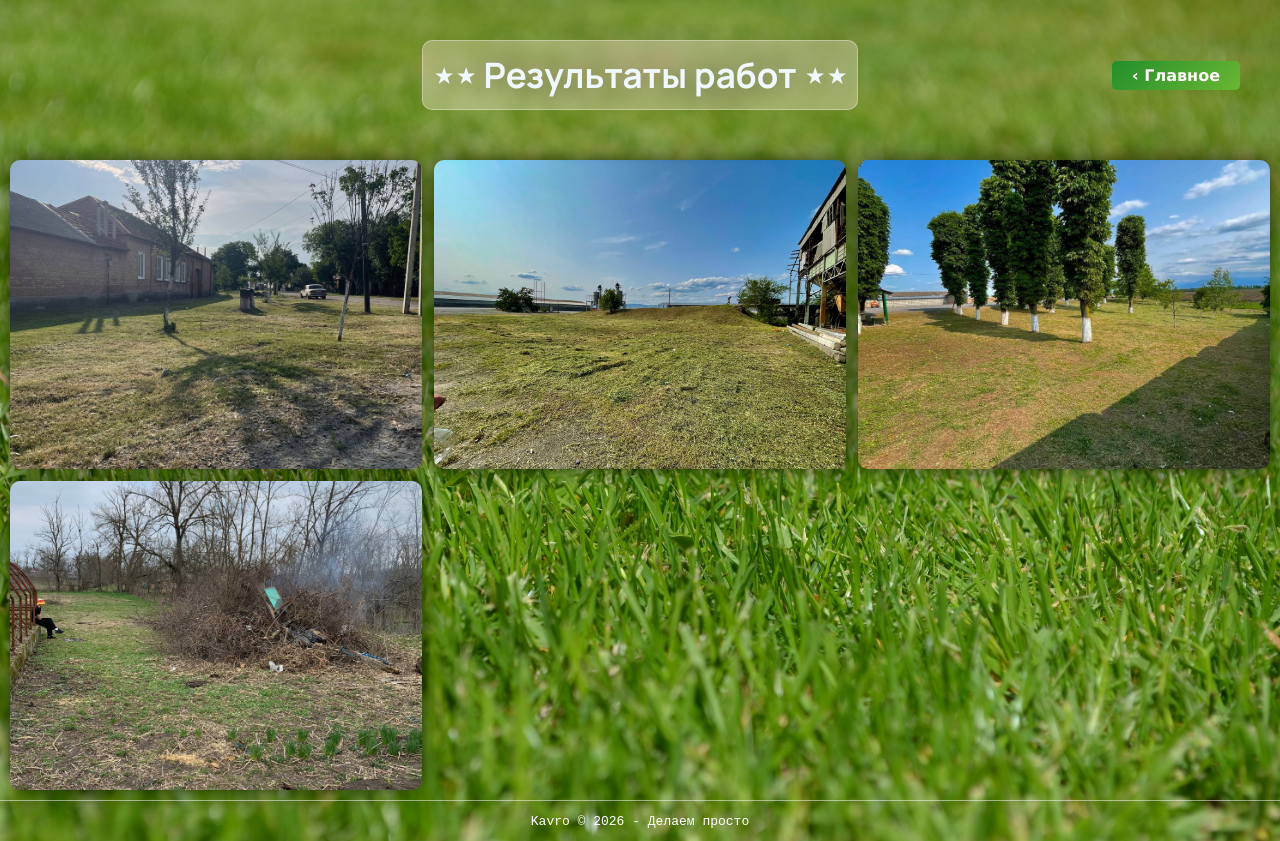
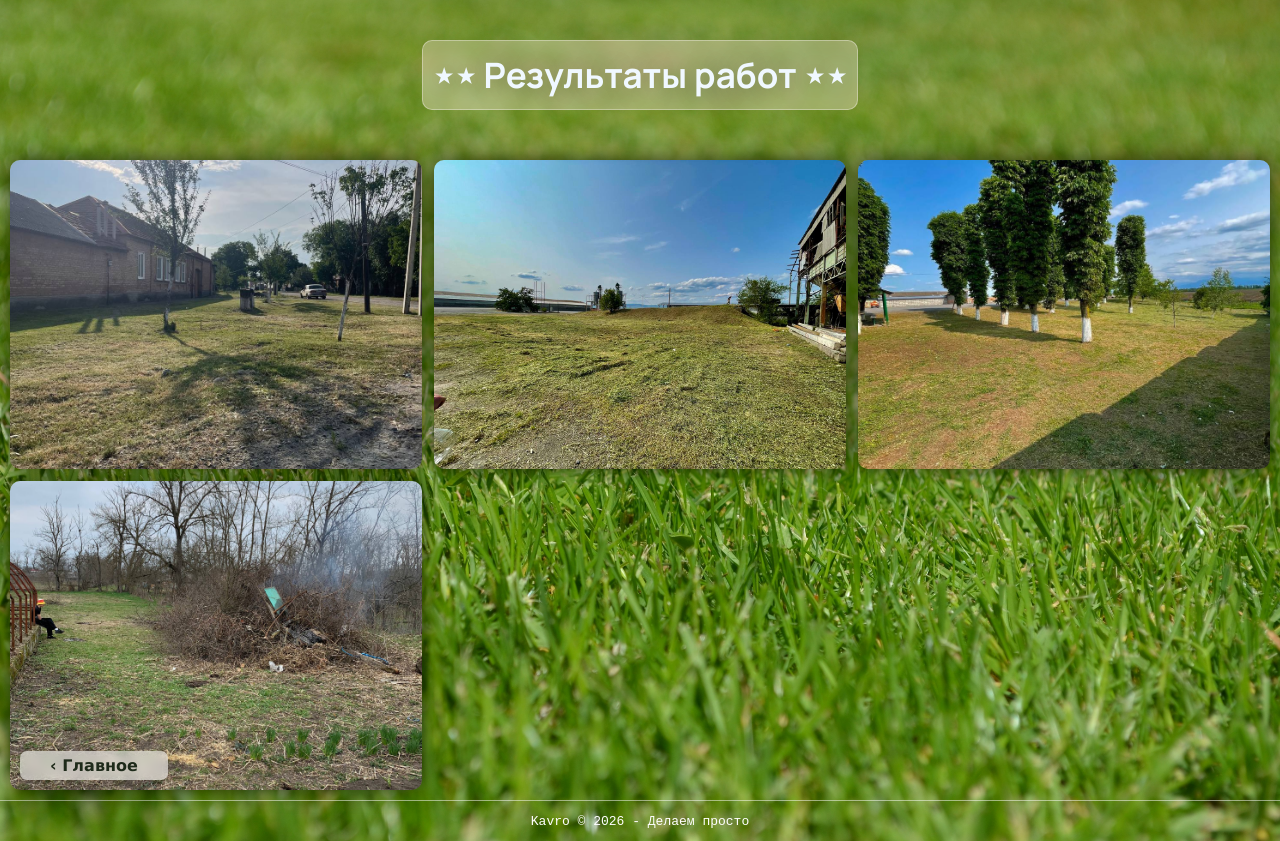
Before and after one commit to xh3t4g/dachny-service, a React (Vite) app: page /#/gallery in a window 1280 px wide. Built offline with nearby package versions, Linux system fonts and the light colour scheme.

Commit message:
готовый проект

```diff
--- a/src/css/gallery.css
+++ b/src/css/gallery.css
@@ -61,8 +61,9 @@ header * {
 
 
 .header_link_kover {
-    position: absolute;
-    right: 10px;
+    position: fixed;
+    bottom: 10px;
+    left: 10px;
     transition: all 0.3s ease;
 }
 
@@ -73,21 +74,20 @@ header * {
 
 .header_link_kover a {
     width: 100px;
-    color: snow;
+    display: inline-block;
+    color: #1e2a1a;
     text-decoration: none;
-    background: linear-gradient(
-        135deg,
-        #238f2b,
-        #6ab634
-    );
-    padding: 5px 20px;
+    background: rgba(255, 255, 255, 0.554);
+    backdrop-filter: blur(4px);
+    padding: 5px 30px;
     margin: 10px;
-    border-radius: 5px;
+    border-radius: 7px;
     font-family: 'Lucida Sans', 'Lucida Sans Regular', 'Lucida Grande', 'Lucida Sans Unicode', Geneva, Verdana, sans-serif;
     font-weight: 600;
     width: fit-content;
     border: none;
-
+    cursor: pointer;
+    box-shadow: 0 15px 40px rgba(0, 0, 0, 0.291);
 }
 
 /* ШАПКА ⤴ */
@@ -122,9 +122,6 @@ header * {
     #gallery_list {
         grid-template-columns: repeat(auto-fit, minmax(180px, 1fr));
         gap: 12px;
-    }
-    .header_link_kover {
-        top: 10px;
     }
     .header_text_container_gallery h3 {
         font-size: 25px;
--- a/src/pages/GalleryPage.jsx
+++ b/src/pages/GalleryPage.jsx
@@ -2,13 +2,9 @@ import { images } from '../components/GalleryIMG'
 import { Card } from '../components/IMG_CARD'
 import '../css/gallery.css'
 import { Link } from 'react-router-dom'
-import { useEffect } from 'react'
+import { scrollToTop } from '../utils/scrollToTop'
 
 export function GalleryPage() {
-
-    useEffect(() => {
-        window.scrollTo({ top: 0, behavior: 'smooth' })
-    }, [])
 
     return <>
 
@@ -21,7 +17,7 @@ export function GalleryPage() {
 
             <div className="header_link_kover">
                 <nav>
-                    <Link to="/">‹ Главное</Link>
+                    <Link to="/" onClick={scrollToTop}>‹ Главное</Link>
                 </nav>
             </div>
         </div>
--- a/src/pages/HomePage.jsx
+++ b/src/pages/HomePage.jsx
@@ -1,15 +1,8 @@
 import '../css/index.css'
 import { Link } from 'react-router-dom'
-import { useEffect } from 'react'
+import { scrollToTop } from '../utils/scrollToTop'
 
 export function HomePage () {
-
-    useEffect(() => {
-        window.scrollTo({
-            top: 0,
-            behavior: "smooth"
-        })
-    })
 
     return <>
 
@@ -36,14 +29,13 @@ export function HomePage () {
 
                     <ul className='card_services_list trova_list'>
                         <li>
-                            <Link to="/service/kosim_travy">Косим траву</Link>
+                            <Link to="/service/kosim_travy" onClick={scrollToTop}>Косим траву</Link>
                         </li>
                         <li>Убираем траву</li>
                         <li>Вывозим мусор</li>
                         <li>Чистим участок</li>
                         <li>Подравниваение</li>
                         <li>Удаление сорняков</li>
-
                     </ul>
                 </div>
 
@@ -65,7 +57,10 @@ export function HomePage () {
 
             <div className="header_link_gallery">
                 <nav>
-                    <Link to="/gallery">Наши работы</Link>
+                    <Link to="/gallery" onClick={() => setTimeout(() => window.scrollTo({
+                        top: 0,
+                        behavior: 'smooth'
+                    }), 50)}>Наши работы</Link>
                 </nav>
             </div>
 
--- a/src/pages/service/ServicePage.jsx
+++ b/src/pages/service/ServicePage.jsx
@@ -1,14 +1,9 @@
 import { useParams ,Link } from "react-router-dom";
 import '../../css/service.css';
-import { useEffect } from "react";
 import { services } from "../../data/service";
+import { scrollToTop } from "../../utils/scrollToTop";
 
 export function ServicePage() {
-
-    useEffect(() => {
-        window.scrollTo({ top: 0, behavior: 'smooth' })
-    }, [])
-
     const { id } = useParams();
     const service = services.find(s => s.id === id);
 
@@ -69,7 +64,7 @@ export function ServicePage() {
 
         <div className="link_back">
             <nav>
-                <Link to="/">Назад</Link>
+                <Link to="/" onClick={scrollToTop}>Назад</Link>
             </nav>
         </div>
 
--- /dev/null
+++ b/src/utils/scrollToTop.js
@@ -0,0 +1 @@
+export const scrollToTop = () => setTimeout(() => window.scrollTo({ top: 0, behavior: 'smooth' }), 50)
```
